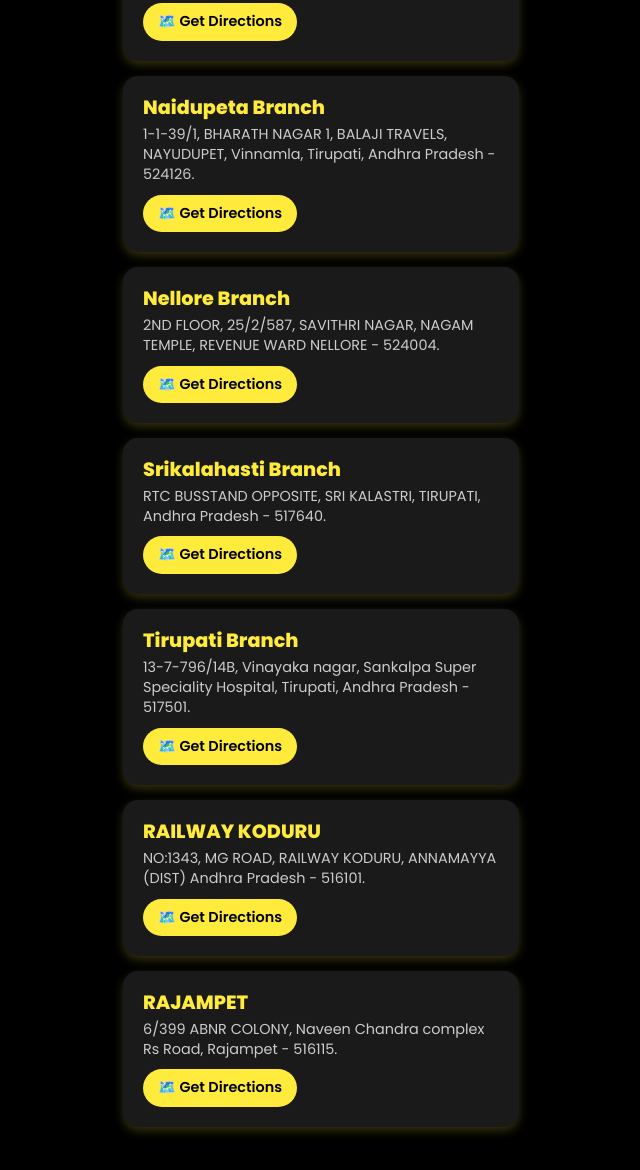
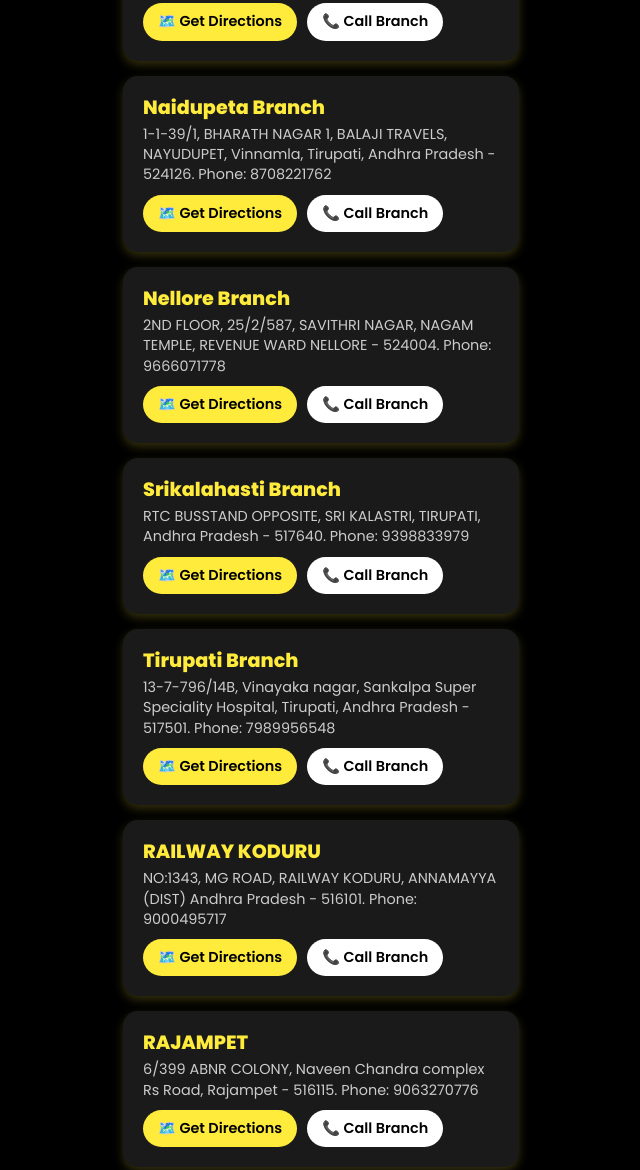
Before and after one commit to praveen1234567856778766/aaron, a plain HTML site: page index.html in a window 1280 px wide. Shown: the part 873-2043 px from the top of the page, without its empty margins (319-959 px from the left). Drawn offline with nearby package versions, Linux system fonts and the light colour scheme.

Commit message:
Add files via upload

```diff
--- a/index.html
+++ b/index.html
@@ -150,6 +150,14 @@
         .branch-card h4 { color: #FFEB3B; font-size: 1.2rem; margin-bottom: 5px; font-weight: 700; }
         .branch-card p { color: #ccc; font-size: 0.9rem; margin-bottom: 10px; line-height: 1.4; }
 
+        /* New: Group for holding the two location/call buttons */
+        .location-btn-group {
+            display: flex;
+            gap: 10px; /* Space between buttons */
+            flex-wrap: wrap; /* Allow wrapping if space is limited */
+            margin-top: 10px;
+        }
+
         .location-btn {
             background-color: #FFEB3B;
             color: #000;
@@ -165,6 +173,23 @@
             gap: 5px;
         }
         .location-btn:hover { background-color: #fff176; transform: scale(1.05); }
+
+        /* New: Call Button Styling */
+        .call-btn {
+            background-color: #ffffff; /* White/Light background */
+            color: #000;
+            border: none;
+            padding: 8px 15px;
+            border-radius: 30px;
+            font-weight: 600;
+            font-size: 0.9rem;
+            transition: 0.3s;
+            text-decoration: none;
+            display: inline-flex;
+            align-items: center;
+            gap: 5px;
+        }
+        .call-btn:hover { background-color: #FFEB3B; transform: scale(1.05); }
 
         /* ---------- TABS & SECTIONS DISPLAY ---------- */
         .main-content-section { display: none; animation: fadeIn 0.5s ease; }
@@ -215,8 +240,7 @@
 
             <div class="d-flex justify-content-center">
                 <a href="https://www.instagram.com/aaron_garments?igsh=YWpkdWE0emkyZjNv" target="_blank"><img src="https://cdn-icons-png.flaticon.com/512/174/174855.png" class="social-icon" alt="Instagram"></a>
-                <a href="https://www.instagram.com/aaron_garments?igsh=YWpkdWE0emkyZjNv" target="_blank"><img src="https://cdn-icons-png.flaticon.com/512/733/733585.png" class="social-icon" alt="WhatsApp"></a>
-                <a href="tel:+919790851538"><img src="phone-call.png" class="social-icon" alt="Phone"></a>
+                <a href="https://chat.whatsapp.com/CjsuRAf3g1EHUbzMVU4VpE" target="_blank"><img src="https://cdn-icons-png.flaticon.com/512/733/733585.png" class="social-icon" alt="WhatsApp"></a>
             </div>
         </header>
 
@@ -239,50 +263,74 @@
 
                     <div class="branch-card" data-aos="fade-up" data-aos-delay="100">
                         <h4>Sullurupeta Branch</h4>
-                        <p>2-2-15, Revenue Word No 2, Rajeev Nagar, HDFC ATM, NELLORE, Sullurpet, Tirupati, Andhra Pradesh - 524121.</p>
+                        <p>2-2-15, Revenue Word No 2, Rajeev Nagar, HDFC ATM, NELLORE, Sullurpet, Tirupati, Andhra Pradesh - 524121. Phone: 9360792292</p>
+                        <div class="location-btn-group">
                             <a href="https://share.google/RbsHlvcvx39aPoU6M" target="_blank" class="location-btn">🗺️ Get Directions</a>
+                            <a href="tel:+919360792292" class="call-btn">📞 Call Branch</a>
+                        </div>
                     </div>
 
                     <div class="branch-card" data-aos="fade-up" data-aos-delay="200">
                         <h4>Kota Branch</h4>
-                        <p>EXTRA MART NEAR BY AAROGYA MEDICAL OPPOSITE, KOTA, Andhra Pradesh.</p>
+                        <p>EXTRA MART NEAR BY AAROGYA MEDICAL OPPOSITE, KOTA, Andhra Pradesh. Phone: 6304374016</p>
+                        <div class="location-btn-group">
                             <a href="https://share.google/PUfvE8FYjOwQhPBO0" target="_blank" class="location-btn">🗺️ Get Directions</a>
+                            <a href="tel:+916304374016" class="call-btn">📞 Call Branch</a>
+                        </div>
                     </div>
 
                     <div class="branch-card" data-aos="fade-up" data-aos-delay="300">
                         <h4>Naidupeta Branch</h4>
-                        <p>1-1-39/1, BHARATH NAGAR 1, BALAJI TRAVELS, NAYUDUPET, Vinnamla, Tirupati, Andhra Pradesh - 524126.</p>
+                        <p>1-1-39/1, BHARATH NAGAR 1, BALAJI TRAVELS, NAYUDUPET, Vinnamla, Tirupati, Andhra Pradesh - 524126.  Phone: 8708221762</p>
+                        <div class="location-btn-group">
                             <a href="https://share.google/KzdJLSDOQKFJO7moq" target="_blank" class="location-btn">🗺️ Get Directions</a>
+                            <a href="tel:+918708221762" class="call-btn">📞 Call Branch</a>
+                        </div>
                     </div>
 
                     <div class="branch-card" data-aos="fade-up" data-aos-delay="400">
                         <h4>Nellore Branch</h4>
-                        <p>2ND FLOOR, 25/2/587, SAVITHRI NAGAR, NAGAM TEMPLE, REVENUE WARD NELLORE - 524004.</p>
+                        <p>2ND FLOOR, 25/2/587, SAVITHRI NAGAR, NAGAM TEMPLE, REVENUE WARD NELLORE - 524004. Phone: 9666071778</p>
+                        <div class="location-btn-group">
                             <a href="https://share.google/diLUDcGYvvsEEImbZ" target="_blank" class="location-btn">🗺️ Get Directions</a>
+                            <a href="tel:+919666071778" class="call-btn">📞 Call Branch</a>
+                        </div>
                     </div>
 
                     <div class="branch-card" data-aos="fade-up" data-aos-delay="500">
                         <h4>Srikalahasti Branch</h4>
-                        <p>RTC BUSSTAND OPPOSITE, SRI KALASTRI, TIRUPATI, Andhra Pradesh - 517640.</p>
+                        <p>RTC BUSSTAND OPPOSITE, SRI KALASTRI, TIRUPATI, Andhra Pradesh - 517640. Phone: 9398833979</p>
+                        <div class="location-btn-group">
                             <a href="https://share.google/ZjnQgZdqGbQ1EA4lG" target="_blank" class="location-btn">🗺️ Get Directions</a>
+                            <a href="tel:+919398833979" class="call-btn">📞 Call Branch</a>
+                        </div>
                     </div>
 
                     <div class="branch-card" data-aos="fade-up" data-aos-delay="600">
                         <h4>Tirupati Branch</h4>
-                        <p>13-7-796/14B, Vinayaka nagar, Sankalpa Super Speciality Hospital, Tirupati, Andhra Pradesh - 517501.</p>
+                        <p>13-7-796/14B, Vinayaka nagar, Sankalpa Super Speciality Hospital, Tirupati, Andhra Pradesh - 517501. Phone: 7989956548</p>
+                        <div class="location-btn-group">
                             <a href="https://share.google/7AfihvT4QudklugLX" target="_blank" class="location-btn">🗺️ Get Directions</a>
+                            <a href="tel:+917989956548" class="call-btn">📞 Call Branch</a>
+                        </div>
                     </div>
 
 					<div class="branch-card" data-aos="fade-up" data-aos-delay="600">
                         <h4>RAILWAY KODURU</h4>
-                        <p>NO:1343, MG ROAD, RAILWAY KODURU, ANNAMAYYA (DIST) Andhra Pradesh - 516101.</p>
-                        <a href="https://share.google/7AfihvT4QudklugLX" target="_blank" class="location-btn">🗺️ Get Directions</a>
+                        <p>NO:1343, MG ROAD, RAILWAY KODURU, ANNAMAYYA (DIST) Andhra Pradesh - 516101. Phone: 9000495717</p>
+                        <div class="location-btn-group">
+                            <a href="https://maps.app.goo.gl/7DpLK6faqeFFjr2f7?g_st=ipc" target="_blank" class="location-btn">🗺️ Get Directions</a>
+                            <a href="tel:+919000495717" class="call-btn">📞 Call Branch</a>
+                        </div>
                     </div>
 
 					<div class="branch-card" data-aos="fade-up" data-aos-delay="600">
                         <h4>RAJAMPET</h4>
-                        <p>6/399 ABNR COLONY, Naveen Chandra complex Rs Road, Rajampet - 516115.</p>
-                        <a href="https://share.google/7AfihvT4QudklugLX" target="_blank" class="location-btn">🗺️ Get Directions</a>
+                        <p>6/399 ABNR COLONY, Naveen Chandra complex Rs Road, Rajampet - 516115. Phone: 9063270776</p>
+                        <div class="location-btn-group">
+                            <a href="https://maps.app.goo.gl/HvziZCqULuNJK64g7?g_st=iw" target="_blank" class="location-btn">🗺️ Get Directions</a>
+                            <a href="tel:+919063270776" class="call-btn">📞 Call Branch</a>
+                        </div>
                     </div>
                 </div>
 
@@ -290,20 +338,29 @@
 
                     <div class="branch-card" data-aos="fade-up" data-aos-delay="100">
                         <h4>Royapuram Branch</h4>
-                        <p>2, 55, W Kal Mandapam Rd, Pudumanaikuppam, Royapuram, Chennai, Tamil Nadu 600013.</p>
+                        <p>2, 55, W Kal Mandapam Rd, Pudumanaikuppam, Royapuram, Chennai, Tamil Nadu 600013. Phone: 8667081577</p>
+                        <div class="location-btn-group">
                             <a href="https://share.google/91PjHy0dSDYkdp7Uo" target="_blank" class="location-btn">🗺️ Get Directions</a>
+                            <a href="tel:+918667081577" class="call-btn">📞 Call Branch</a>
+                        </div>
                     </div>
 
                     <div class="branch-card" data-aos="fade-up" data-aos-delay="200">
                         <h4>MADHAR PAKKAM Branch</h4>
-                        <p>119, PH Rd, Padhirivedu, Tamil Nadu 601202.</p>
+                        <p>119, PH Rd, Padhirivedu, Tamil Nadu 601202. Phone: 9962439690</p>
+                        <div class="location-btn-group">
                             <a href="https://share.google/PxbxX5x3VGFnMqARw" target="_blank" class="location-btn">🗺️ Get Directions</a>
+                            <a href="tel:+919962439690" class="call-btn">📞 Call Branch</a>
+                        </div>
                     </div>
 
                     <div class="branch-card" data-aos="fade-up" data-aos-delay="300">
                         <h4>Gummidipoondi Branch</h4>
-                        <p>92, GNT Road, opposite Gummidi Pundi, Tamil Nadu - 601202.</p>
+                        <p>92, GNT Road, opposite Gummidi Pundi, Tamil Nadu - 601202. Phone: 6381144545</p>
+                        <div class="location-btn-group">
                             <a href="https://share.google/ML91Y6Py5jS8eS1rO" target="_blank" class="location-btn">🗺️ Get Directions</a>
+                            <a href="tel:+916381144545" class="call-btn">📞 Call Branch</a>
+                        </div>
                     </div>
                 </div>
             </div>
@@ -322,7 +379,7 @@
             </div>
 
             <h2 class="text-center section-title mt-5 mb-3" data-aos="zoom-in">Stay Connected</h2>
-            <a href="https://wa.me/918637476998" target="_blank" class="btn btn-custom mb-3" data-aos="fade-up">
+            <a href="https://chat.whatsapp.com/CjsuRAf3g1EHUbzMVU4VpE" target="_blank" class="btn btn-custom mb-3" data-aos="fade-up">
                 <img src="https://cdn-icons-png.flaticon.com/512/733/733585.png" alt=""> Join WhatsApp Group
             </a>
 
@@ -335,7 +392,7 @@
             <h3>📣 Share Our Page</h3>
             <div class="d-flex justify-content-center flex-wrap">
                 <a href="https://www.instagram.com/aaron_garments?igsh=YWpkdWE0emkyZjNv"><img src="https://cdn-icons-png.flaticon.com/512/174/174855.png" class="social-icon" alt="Instagram"></a>
-                <a href="https://wa.me/919790851538"><img src="https://cdn-icons-png.flaticon.com/512/733/733585.png" class="social-icon" alt="WhatsApp"></a>
+                <a href="https://chat.whatsapp.com/CjsuRAf3g1EHUbzMVU4VpE"><img src="https://cdn-icons-png.flaticon.com/512/733/733585.png" class="social-icon" alt="WhatsApp"></a>
             </div>
             <button class="copy-btn" onclick="copyPageLink()">📋 Copy Page Link</button>
         </section>
```
Lines whose indentation alone changed are shown as unchanged.
